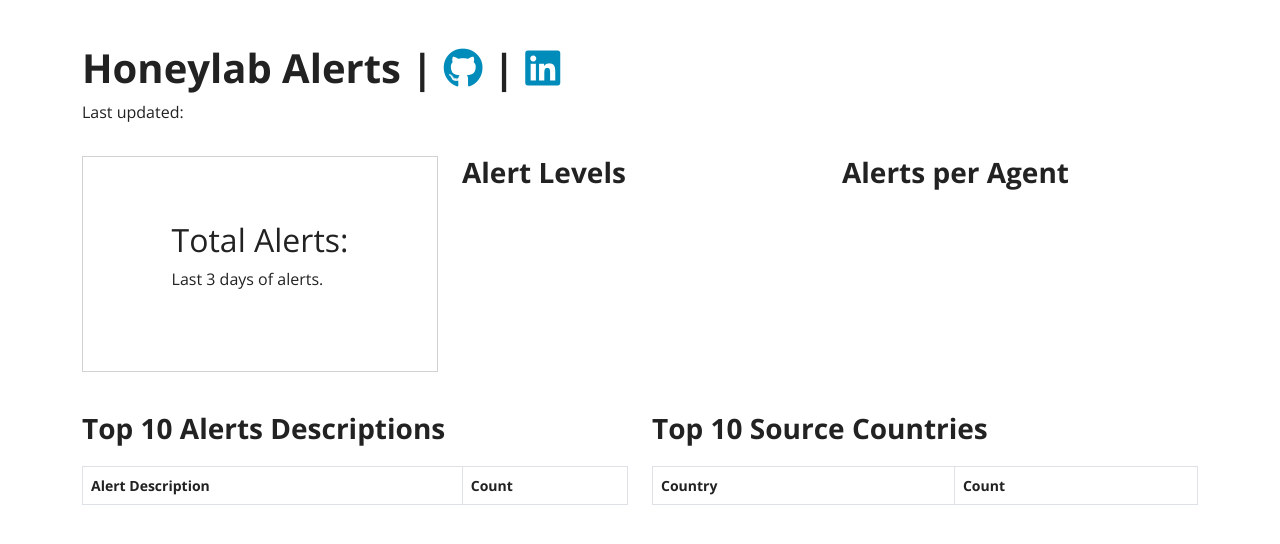
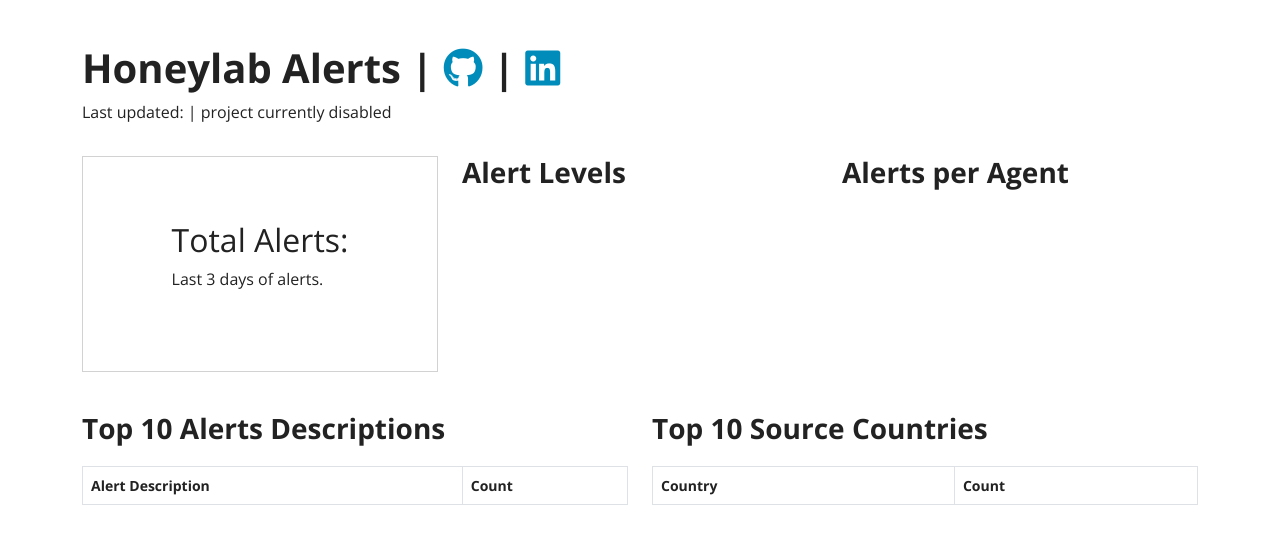
Before and after one commit to jorgesoft/honeylab, a plain HTML site: page static_site/index.html in a window 1280 px wide. Drawn offline with nearby package versions, Linux system fonts and the light colour scheme; no server answers.

Commit message:
Disable project due cost

```diff
--- a/static_site/index.html
+++ b/static_site/index.html
@@ -23,7 +23,7 @@
             <i class="fab fa-linkedin"></i></a>
             </h1>
         </div>
-        <p>Last updated: <span id="last-updated"></span></p>
+        <p>Last updated: <span id="last-updated"></span> | project currently disabled</p>
         <div class="row">
             <div class="col-md-4 col-12 py-3">
                 <div class="chart-container card h-100">
```
Also changed, not shown: 2 other files.
